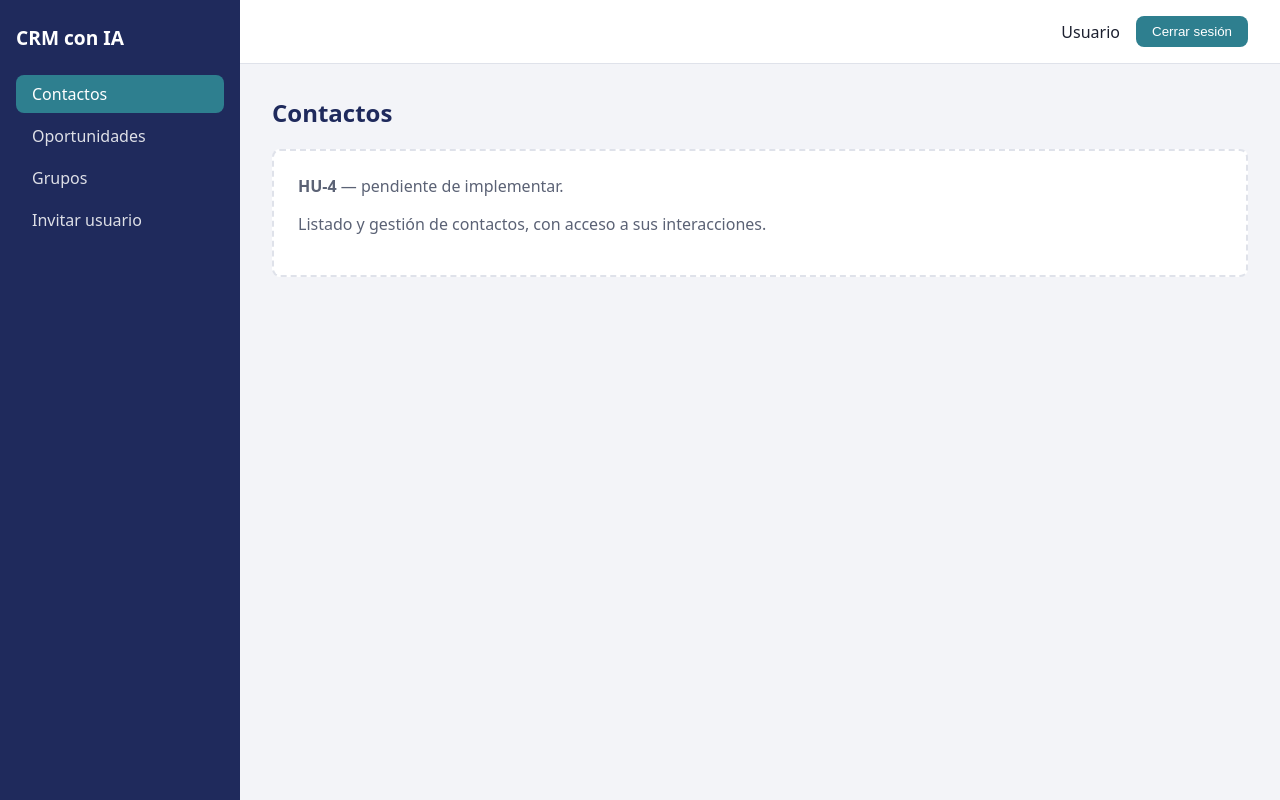
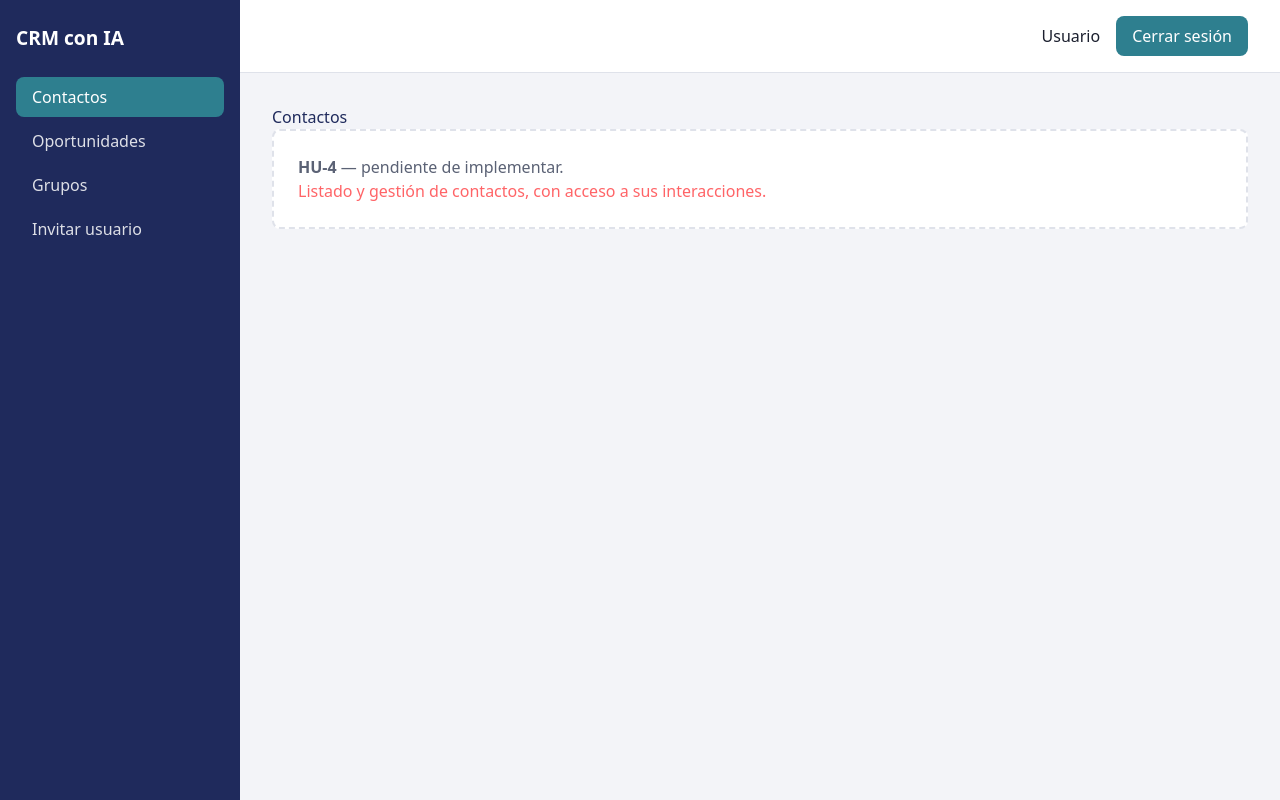
Before and after one commit to wilberthmancinas369-oss/crm-ia, a React (Vite) app in the folder frontend/: page /app/contactos in a window 1280 px wide. Built offline with nearby package versions, Linux system fonts and the light colour scheme.

Commit message:
Añadi la libreria taliwindcss para estilos

```diff
--- a/frontend/package.json
+++ b/frontend/package.json
@@ -14,7 +14,9 @@
     "react-router-dom": "^7.18.4"
   },
   "devDependencies": {
+    "@tailwindcss/vite": "^4.3.3",
     "@vitejs/plugin-react": "^6.1.1",
+    "tailwindcss": "^4.3.3",
     "vite": "^8.3.0"
   }
 }
--- a/frontend/src/components/PagePlaceholder.jsx
+++ b/frontend/src/components/PagePlaceholder.jsx
@@ -2,10 +2,11 @@
 export default function PagePlaceholder({ title, hu, description, children }) {
   return (
     <section>
-      <h1>{title}</h1>
+      <h1 className=" ">{title}</h1>
       <div className="placeholder">
         <strong>{hu}</strong> — pendiente de implementar.
-        <p>{description}</p>
+        {/*podemos usar clases para agregar propiedades de css sin usar archivos aparte*/}
+        <p className=" text-red-400">{description}</p>
       </div>
       {children && <div className="page-actions">{children}</div>}
     </section>
--- /dev/null
+++ b/frontend/src/index.css
@@ -0,0 +1 @@
+@import "tailwindcss";
--- a/frontend/src/main.jsx
+++ b/frontend/src/main.jsx
@@ -4,7 +4,7 @@ import { BrowserRouter } from 'react-router-dom'
 import AppRoutes from './routes/AppRoutes'
 import './styles/variables.css'
 import './styles/global.css'
-
+import './index.css'
 createRoot(document.getElementById('root')).render(
   <StrictMode>
     <BrowserRouter>
--- a/frontend/vite.config.js
+++ b/frontend/vite.config.js
@@ -1,6 +1,6 @@
 import { defineConfig } from 'vite'
 import react from '@vitejs/plugin-react'
-
+import tailwindcss from "@tailwindcss/vite"
 export default defineConfig({
-  plugins: [react()],
+  plugins: [react(), tailwindcss()],
 })
```
Also changed, not shown: 1 other file (tests, documents, lock files or other folders).
